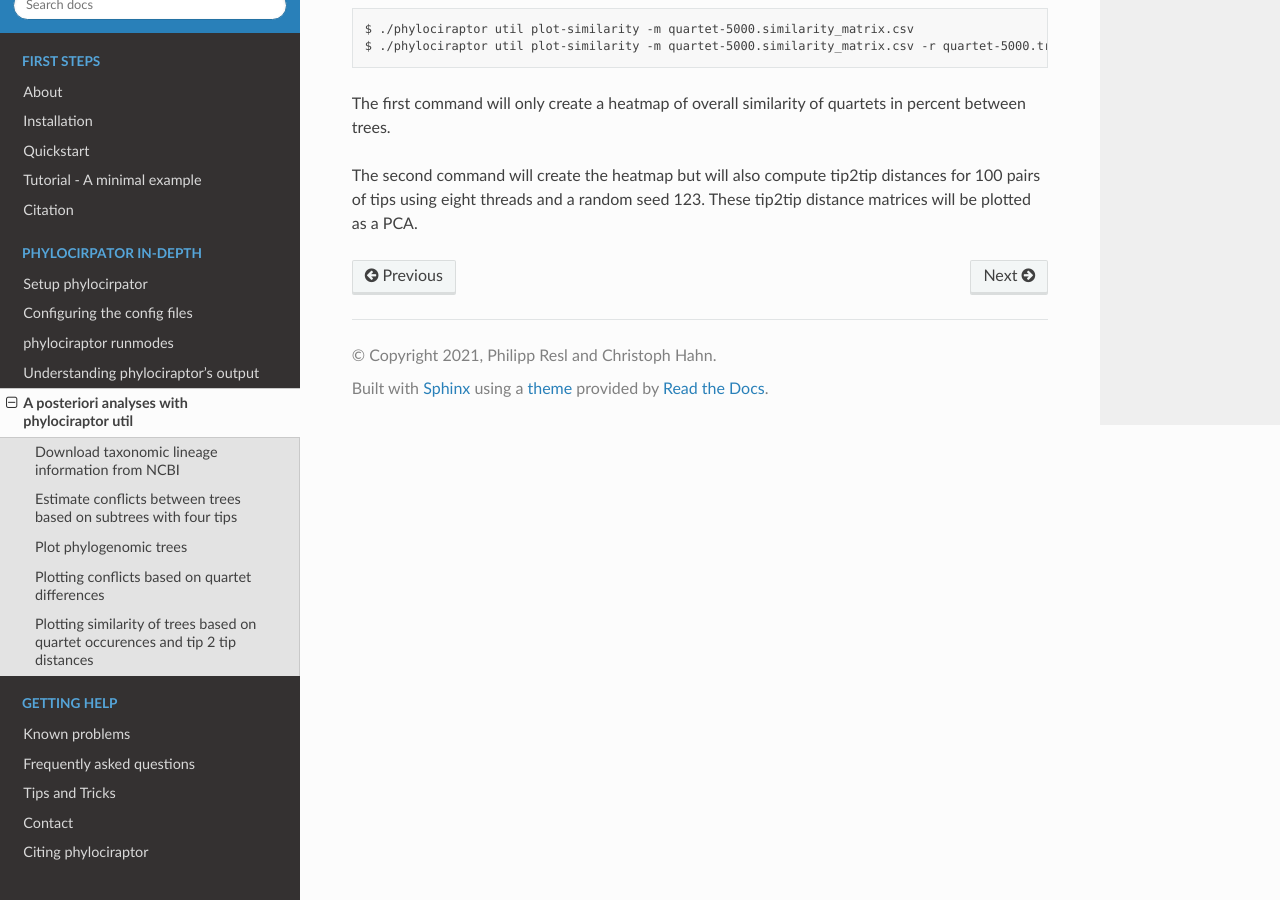
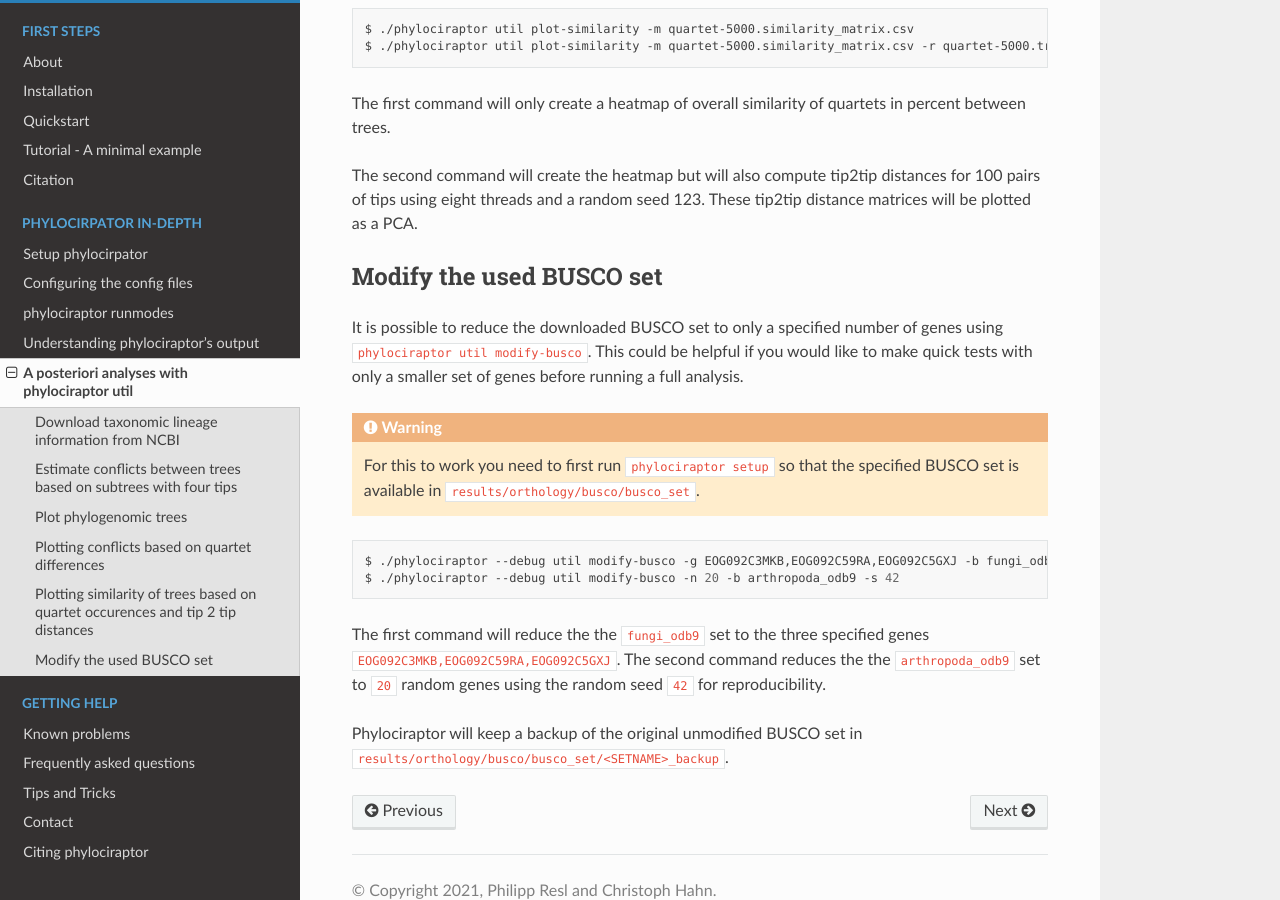
Before and after one commit to reslp/phylociraptor, a Sphinx documentation site: the page built from docs/indepth/util.rst, in a window 1280 px wide and 900 px high, scrolled down 2540 px. Built offline with Sphinx 7.4.7 and the Read the Docs theme 2.0.0, drawn with Linux system fonts in a browser that asks for light colours.

Commit message:
Update documentation

```diff
--- a/docs/indepth/util.rst
+++ b/docs/indepth/util.rst
@@ -96,3 +96,24 @@ A few example commands should make it more clear:
 The first command will only create a heatmap of overall similarity of quartets in percent between trees.
 
 The second command will create the heatmap but will also compute tip2tip distances for 100 pairs of tips using eight threads and a random seed 123. These tip2tip distance matrices will be plotted as a PCA.
+
+-------------------------
+Modify the used BUSCO set
+-------------------------
+
+It is possible to reduce the downloaded BUSCO set to only a specified number of genes using ``phylociraptor util modify-busco``. This could be helpful if you would like to make quick tests with only a smaller set of genes before running a full analysis.
+
+.. warning::
+
+	For this to work you need to first run ``phylociraptor setup`` so that the specified BUSCO set is available in ``results/orthology/busco/busco_set``.
+
+
+.. code-block:: bash
+
+	$ ./phylociraptor --debug util modify-busco -g EOG092C3MKB,EOG092C59RA,EOG092C5GXJ -b fungi_odb9
+	$ ./phylociraptor --debug util modify-busco -n 20 -b arthropoda_odb9 -s 42
+
+The first command will reduce the the ``fungi_odb9`` set to the three specified genes ``EOG092C3MKB,EOG092C59RA,EOG092C5GXJ``.
+The second command reduces the the ``arthropoda_odb9`` set to ``20`` random genes using the random seed ``42`` for reproducibility.
+
+Phylociraptor will keep a backup of the original unmodified BUSCO set in ``results/orthology/busco/busco_set/<SETNAME>_backup``.
```
